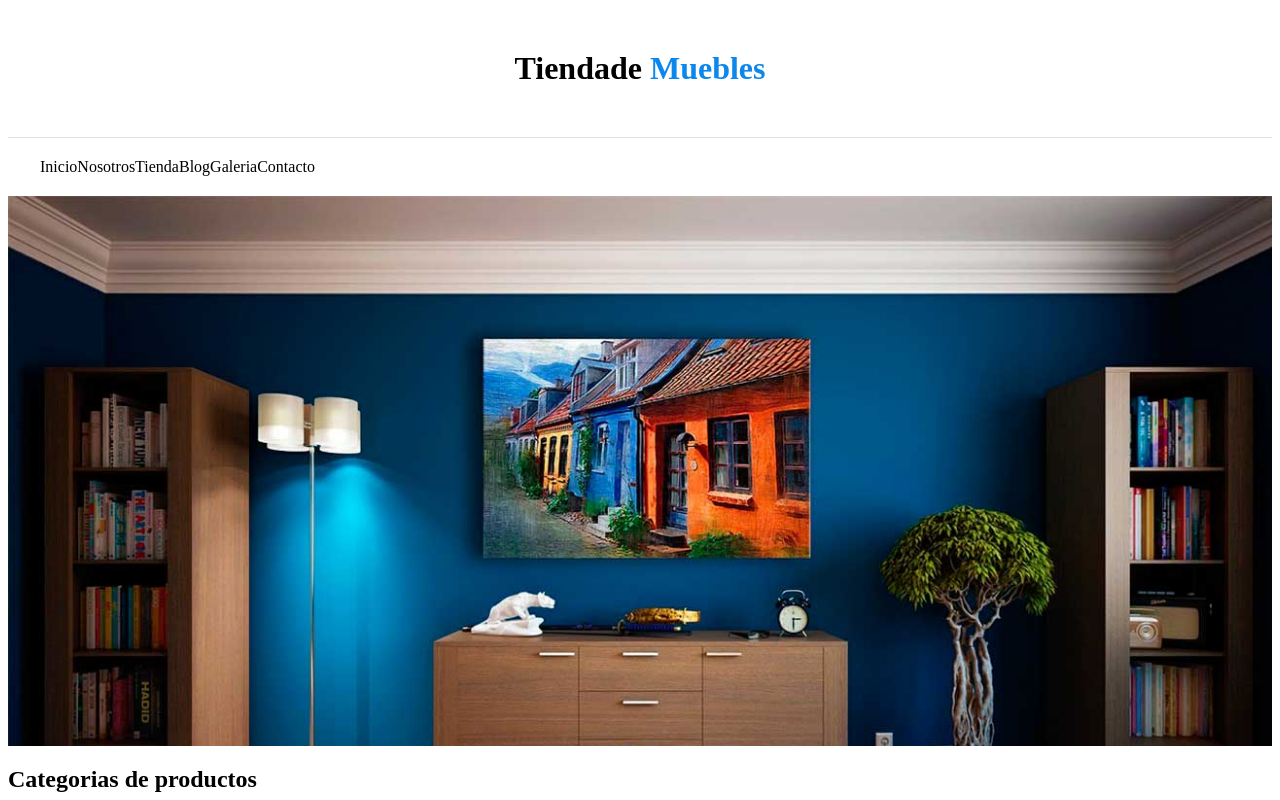
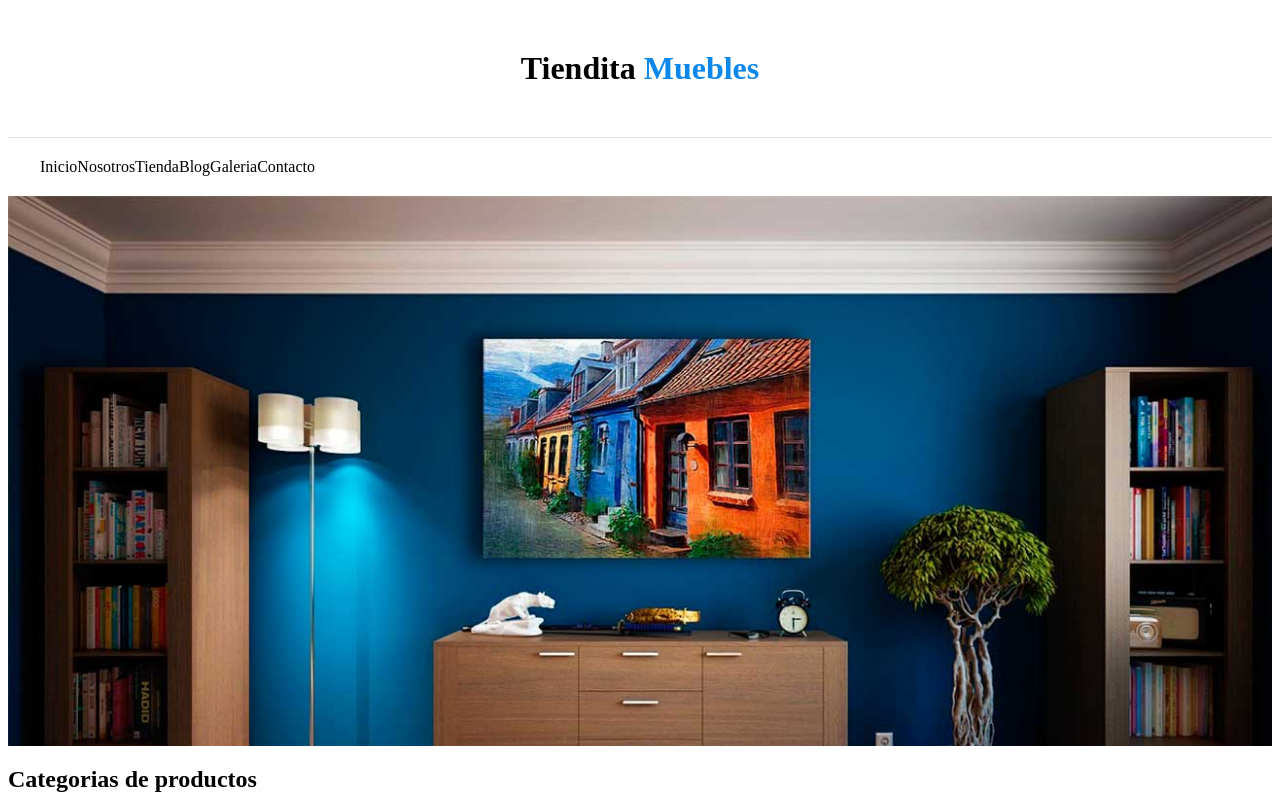
Before and after one commit to ACobraBlack/cursoCcsUdemy, a plain HTML site: page index.html in a window 1280 px wide. Shown: the top 800 px of the page. Drawn offline with Linux system fonts and the light colour scheme.

Commit message:
new save

```diff
--- a/index.html
+++ b/index.html
@@ -15,7 +15,7 @@
 
 
 <header>
-    <h1 class="nombre-sitio">Tiendade<span> Muebles</span> </h1>
+    <h1 class="nombre-sitio">Tiendita<span> Muebles</span> </h1>
 </header>
 
 <div class="contenedor-navegacion">
```
